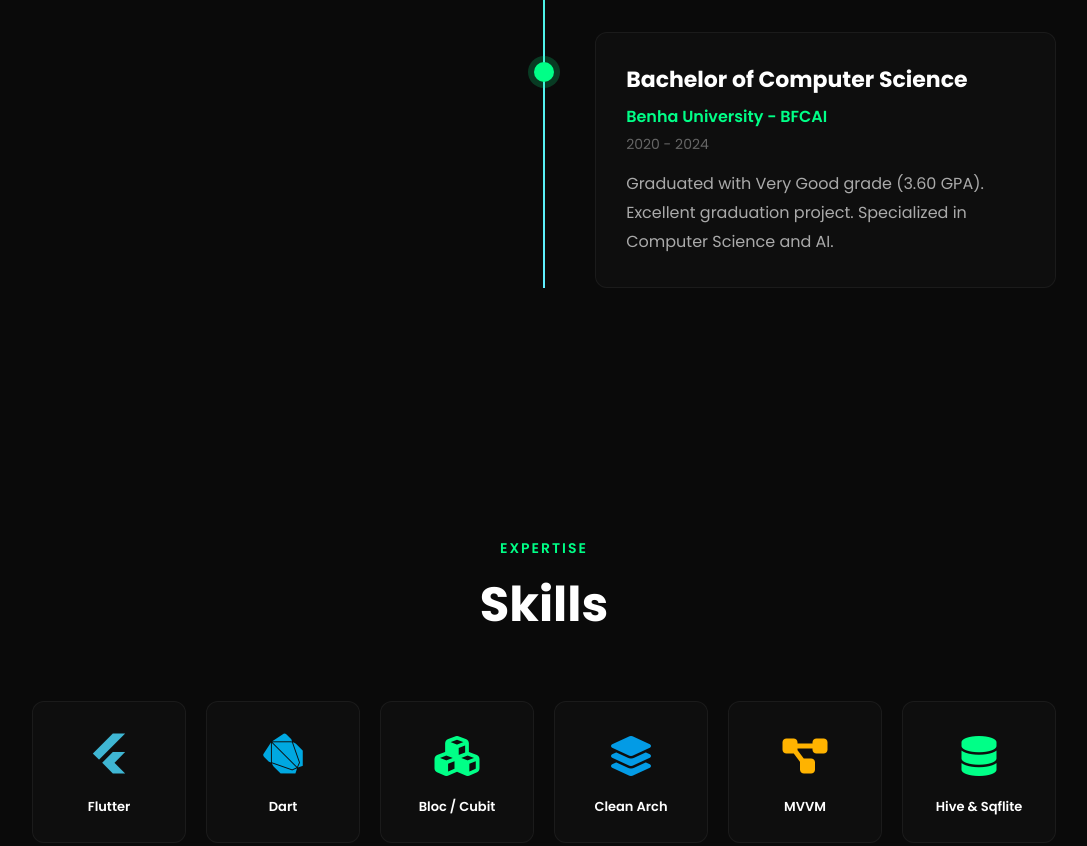
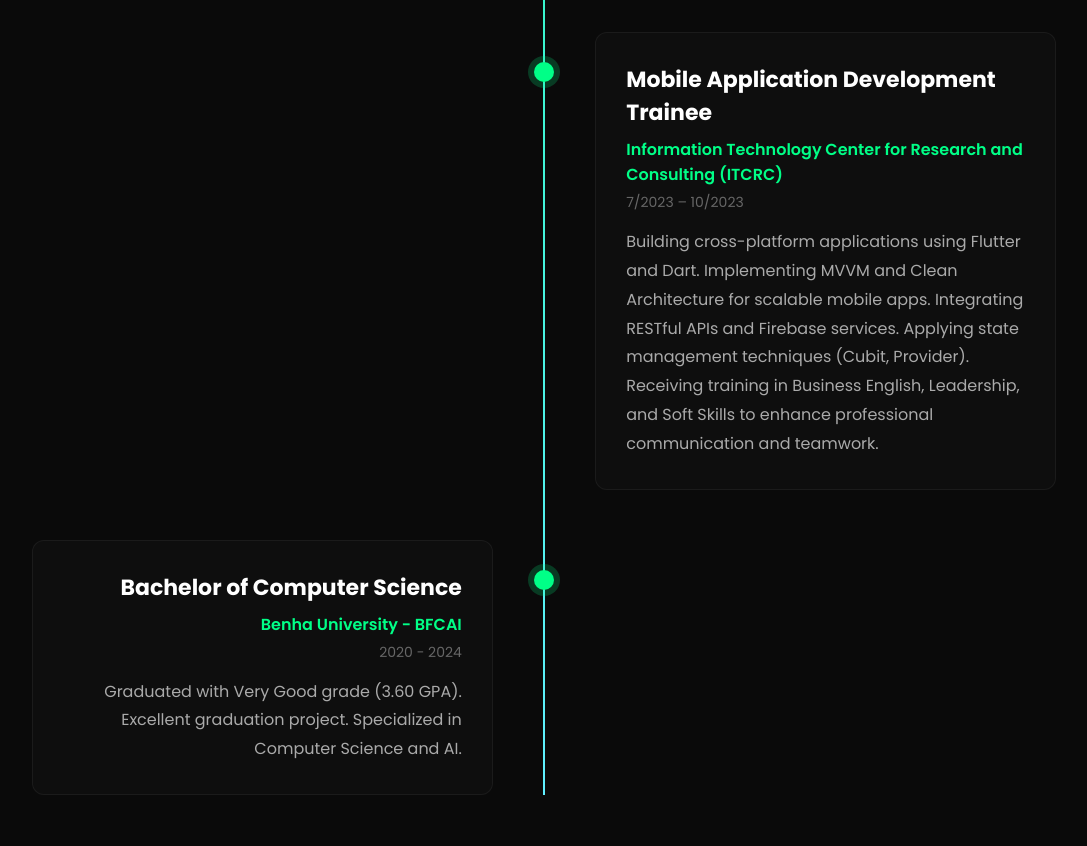
Before and after one commit to MooHelmy/Helmy_Portfolio, a plain HTML site: page index.html in a window 1280 px wide. Shown: the part 4220-5066 px from the top of the page, without its empty margins (96-1183 px from the left). Drawn offline with nearby package versions, Linux system fonts and the light colour scheme.

Commit message:
add new reusme and experunce

```diff
--- a/index.html
+++ b/index.html
@@ -355,12 +355,29 @@
                 <div style="flex: 1;"></div>
                 <div class="timeline-dot"></div>
                 <div class="timeline-content">
+                    <h3 class="timeline-title">Mobile Application Development Trainee</h3>
+                    <div class="timeline-company">Information Technology Center for Research and Consulting (ITCRC)
+                    </div>
+                    <div class="timeline-date">7/2023 – 10/2023</div>
+                    <p class="timeline-desc">Building cross-platform applications using Flutter and Dart. Implementing
+                        MVVM
+                        and Clean Architecture for scalable mobile apps. Integrating RESTful APIs and
+                        Firebase services. Applying state management techniques (Cubit, Provider).
+                        Receiving training in Business English, Leadership, and Soft Skills to enhance
+                        professional communication and teamwork.</p>
+                </div>
+            </div>
+
+            <div class="timeline-item">
+                <div class="timeline-content">
                     <h3 class="timeline-title">Bachelor of Computer Science</h3>
                     <div class="timeline-company">Benha University - BFCAI</div>
                     <div class="timeline-date">2020 - 2024</div>
                     <p class="timeline-desc">Graduated with Very Good grade (3.60 GPA). Excellent graduation project.
                         Specialized in Computer Science and AI.</p>
                 </div>
+                <div class="timeline-dot"></div>
+                <div style="flex: 1;"></div>
             </div>
         </div>
     </section>
```
Also changed, not shown: 1 other file.
